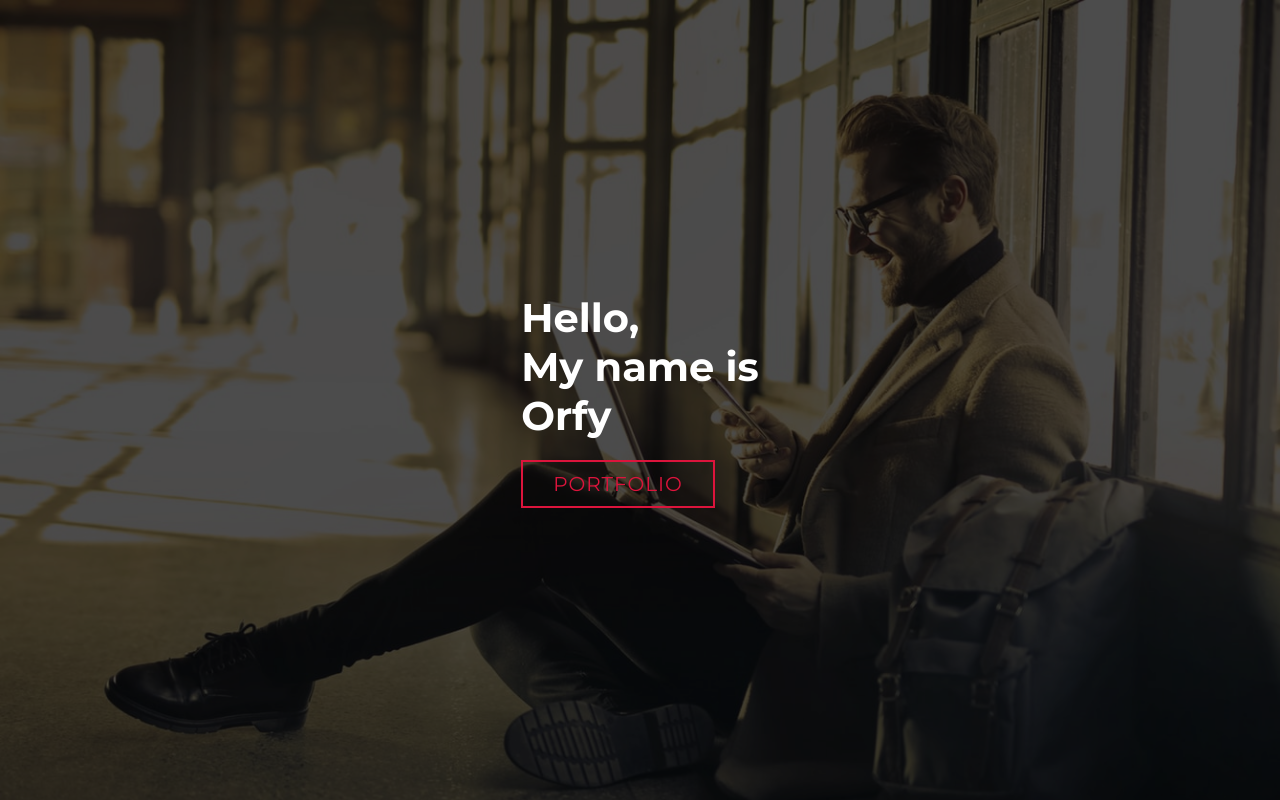
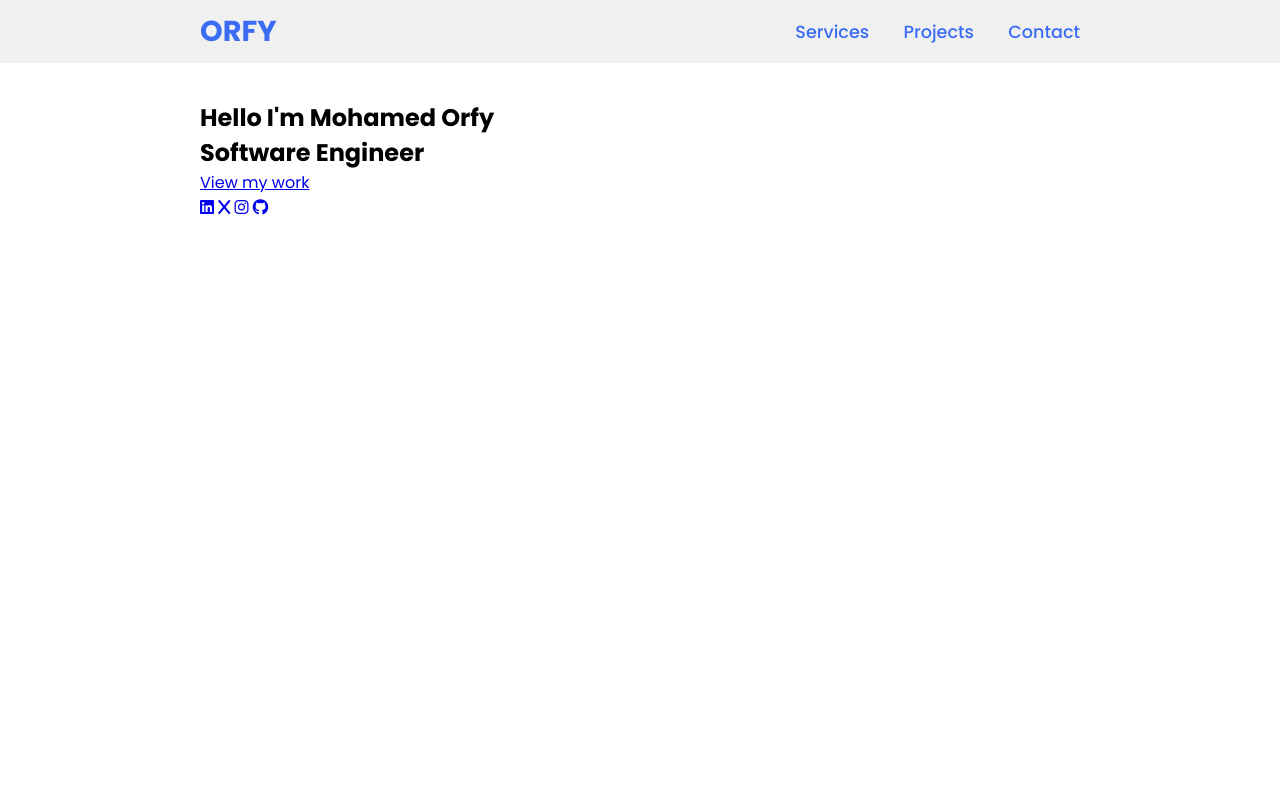
Before and after one commit to MohamedOrfy1/portfolio, a plain HTML site: page index.html in a window 1280 px wide. Drawn offline with Linux system fonts and the light colour scheme.

Commit message:
Added and styled heade

```diff
--- a/index.html
+++ b/index.html
@@ -3,23 +3,33 @@
 <head>
     <meta charset="UTF-8">
     <meta name="viewport" content="width=device-width, initial-scale=1.0">
+    <title>Portfolio</title>
     <link rel="stylesheet" href="style.css">
-    <title>My Portfolio</title>
+    <link rel="stylesheet" href="https://cdnjs.cloudflare.com/ajax/libs/font-awesome/6.7.2/css/all.min.css">
 </head>
 <body>
-    <!-- hero section -->
-    <section id = "hero">
-        <div class = "hero container">
-            <div>
-                <h1> Hello, <span></span></h1>
-                <h1>My name is <span></span> </h1>
-                <h1>Orfy <span></span></h1>
-                <a href="#" type="button" class="cta">Portfolio</a>
+    <header>
+        <a href="#" class="logo">Orfy</a>
+        <nav class="navigation">
+            <a href="#services">Services</a>
+            <a href="#projects">Projects</a>
+            <a href="#contact">Contact</a>
+        </nav>
+    </header>
+
+    <section class = "main">
+        <div>
+            <h2>Hello I'm Mohamed Orfy<br> <span>Software Engineer</span></h2>
+            <a href="#projects" class="main-btn">View my work</a>
+            <div class="social-icons">
+                <a href="#"><i class="fa-brands fa-linkedin"></i></a>
+                <a href="#"><i class="fa-solid fa-x"></i></a>
+                <a href="#"><i class="fa-brands fa-instagram"></i></a>
+                <a href="#"><i class="fa-brands fa-github"></i></a>
+
             </div>
-
         </div>
 
     </section>
-    <!-- End hero section -->
 </body>
 </html>
--- a/style.css
+++ b/style.css
@@ -1,94 +1,48 @@
-@import url('https://fonts.googleapis.com/css2?family=Montserrat:ital,wght@0,100..900;1,100..900&display=swap');
+@import url('https://fonts.googleapis.com/css2?family=Poppins:ital,wght@0,100;0,200;0,300;0,400;0,500;0,600;0,700;0,800;0,900;1,100;1,200;1,300;1,400;1,500;1,600;1,700;1,800;1,900&display=swap');
 
-* {
+*{
+    font-family: 'poppins', sans-serif;
     margin: 0;
     padding: 0;
     box-sizing: border-box;
+    scroll-behavior: smooth;
 }
-html{
-    font-size: 10px;
-    font-family: 'Montserrat', sans-serif;
+
+header{
+    background-color: #f0f0f0;
+    width: 100%;
+    position: fixed;
+    z-index: 999;
+    display: flex;
+    justify-content: space-between;
+    align-items: center;
+    padding: 10px 200px;
 }
-a{
+
+.logo{
     text-decoration: none;
+    color: #3a6cf4;
+    text-transform: uppercase;
+    font-weight: 700;
+    font-size: 1.8em;
 }
-.container{
-    min-height: 100vh;
-    width: 100%;
+
+.navigation a{
+    color: #3a6cf4;
+    text-decoration: none;
+    font-size: 1.1em;
+    font-weight: 500;
+    padding-left: 30px;
+}
+.navigation a:hover{
+    color: #601cfc;
+}
+
+section{
+    padding: 100px 200px;
+}
+.main{
+
     display: flex;
-    justify-content: center;
     align-items: center;
 }
-#hero{
-    background-image: url(./img/hero-bg.png);
-    background-size: cover;
-    background-position: top center;
-    position: relative;
-    z-index: 1;
-}
-#hero::after{
-    content: '';
-    position: absolute;
-    top: 0;
-    left: 0;
-    width: 100%;
-    height: 100%;
-    background-color: rgba(0, 0, 0, 0.7);
-    z-index: -1;
-}
-#hero h1{
-    display: block;
-    font-size: 4rem;
-    color: #fff;
-    width: fit-content;
-    position: relative;
-}
-#hero h1 span{
-    position: absolute;
-    top: 0;
-    left: 0;
-    height: 100%;
-    width: 0;
-    background-color: crimson;
-    animation: spanAnimation 1s ease;
-    animation-delay: 1s;
-}
-#hero .cta{
-    display: inline-block;
-    padding: 10px 30px;
-    color: crimson;
-    background-color: transparent;
-    border: 2px solid crimson;
-    font-size: 2rem;
-    text-transform: uppercase;
-    letter-spacing: 0.1rem;
-    margin-top: 20px;
-    transition: 0.3s ease;
-    transition-property: color, background-color;
-}
-#hero .cta:hover{
-    background-color: crimson;
-    color: #fff;
-}
-
-/* Keyframes */
-@keyframes spanAnimation {
-    50% {
-        width: 100%;
-        left: 0;
-    }
-    100% {
-        width: 0;
-        left: 100%;
-    }
-}
-
-@keyframes fadeIn {
-    0% {
-        opacity: 0;
-    }
-    100% {
-        opacity: 1;
-    }
-}
-/* End Keyframes */
```
Also changed, not shown: img/Design.jpg (deleted), img/hero-bg.png (deleted), img/img-1.png (deleted), img/img-2.png (deleted).
